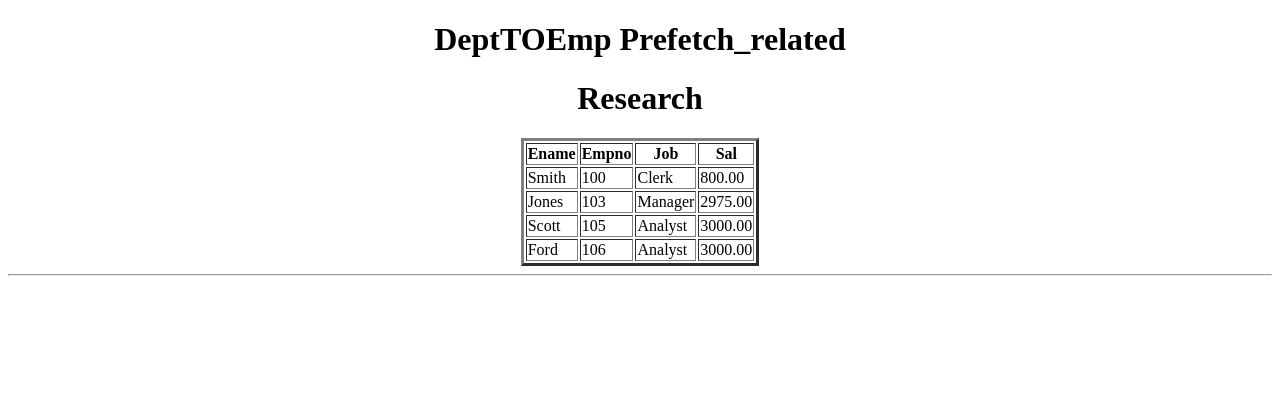
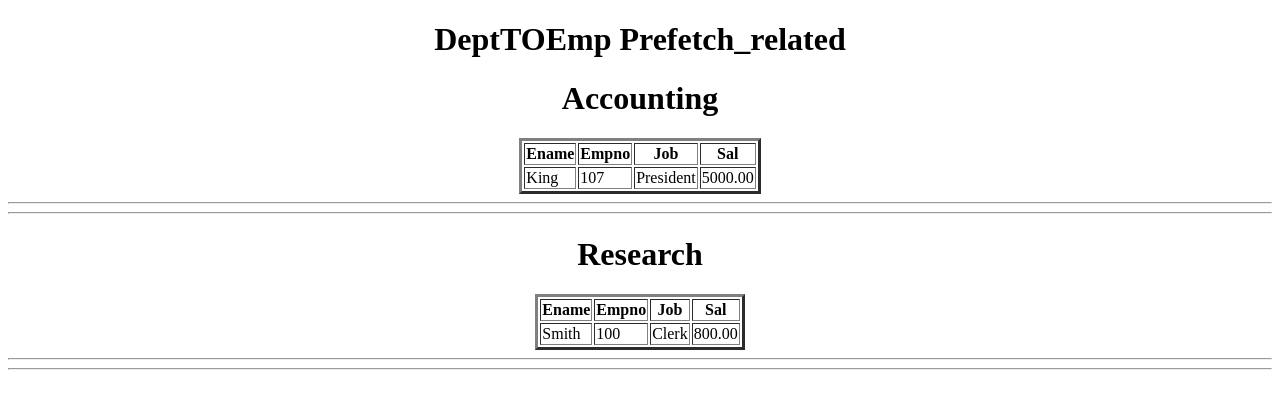
Before and after one commit to Jangyashree/my-django-progress, a Django app: page /DeptToEmpPFR/ in a window 1280 px wide. Shown: the top 409 px of the page. Run offline with Django 5.2, Linux system fonts and the light colour scheme; data comes from the database, SQL or seed files in the repository.

Commit message:
Prefetch_related

```diff
--- a/SQLTables/app/views.py
+++ b/SQLTables/app/views.py
@@ -137,8 +137,11 @@ def empdeptmgr(request):
 #Pre_fetch related
 def DeptToEmpPFR(request):
     QLDEO=Dept.objects.all().prefetch_related('emp_set')
-    #QLDEO=Dept.objects.prefetch_related(Prefetch('emp_set', queryset=Emp.objects.filter(ename='Smith'))).filter(dname='Research')
     QLDEO=Dept.objects.prefetch_related('emp_set').filter(dname='Research')
+    QLDEO=Dept.objects.prefetch_related(Prefetch('emp_set', queryset=Emp.objects.filter(ename='Smith'))).filter(dname='Research')
+    QLDEO=Dept.objects.filter(dname='Research').prefetch_related(Prefetch('emp_set', queryset=Emp.objects.filter(ename='Smith')))
+    QLDEO=Dept.objects.prefetch_related(Prefetch('emp_set', queryset=Emp.objects.filter(ename='Smith')))
+    QLDEO=Dept.objects.prefetch_related(Prefetch('emp_set', queryset=Emp.objects.filter(ename='Smith') | Emp.objects.filter(dept_no__dname='Accounting')))
 
     d={'QLDEO':QLDEO}
     return render(request, 'DeptToEmpPFR.html',d)
--- a/SQLTables/templates/DeptToEmpPFR.html
+++ b/SQLTables/templates/DeptToEmpPFR.html
@@ -9,6 +9,7 @@
     <center>
         <h1>DeptTOEmp Prefetch_related</h1>
         {% for DEO in QLDEO %}
+        {% if DEO.emp_set.all %}
             <h1>{{DEO.dname}}</h1>
 
         <table border="3px">
@@ -28,6 +29,7 @@
             </tr>
             {% endfor %}
         </table>
+        {% endif %}
         <hr>
         {% endfor %}
     </center>
```
